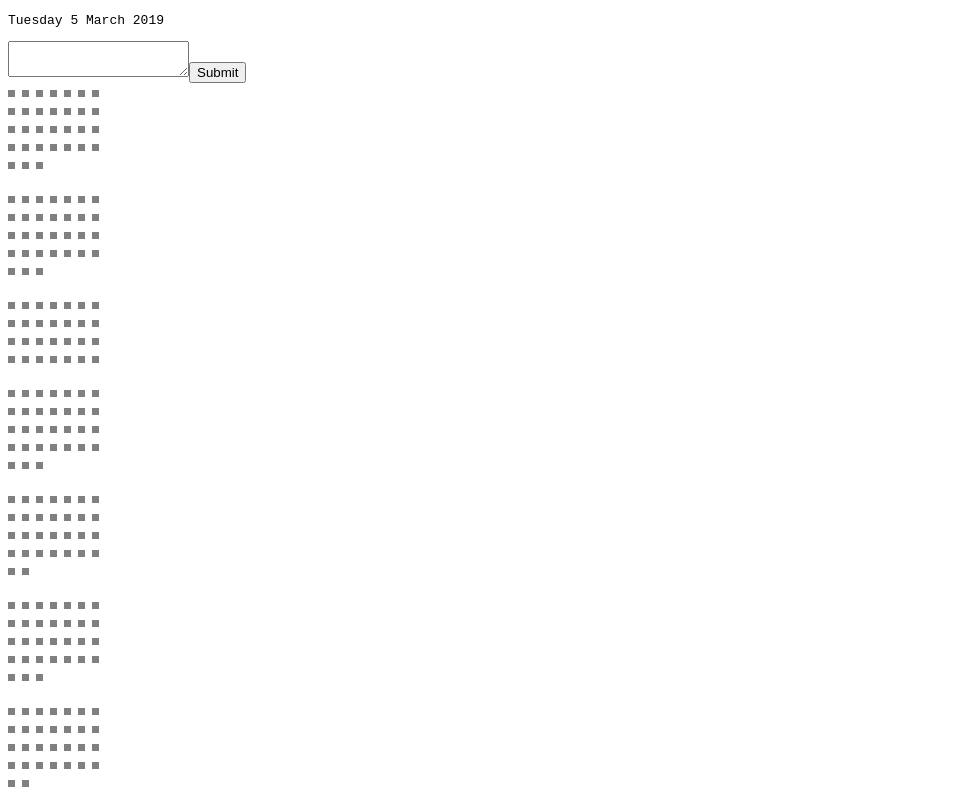
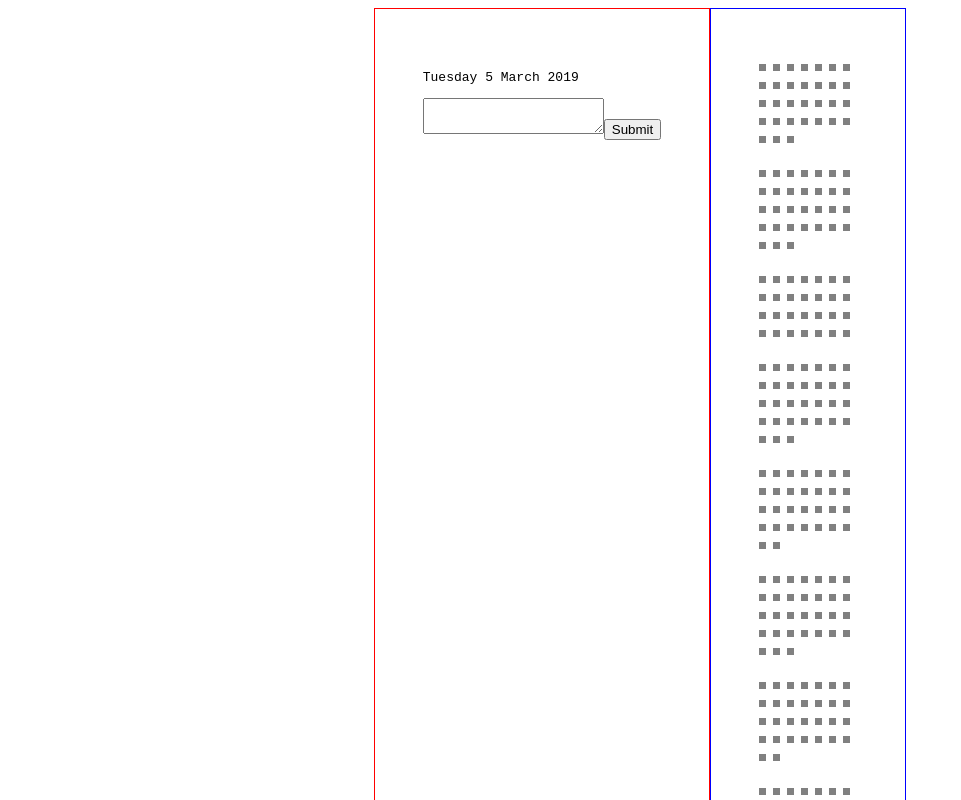
Before and after one commit to mikedevelops/today, a React (Vite) app in the folder packages/journal-client/: page / in a window 1280 px wide. Shown: the top 800 px of the page, without its empty margins (0-961 px from the left). Built offline with nearby package versions, Linux system fonts and the light colour scheme.

Commit message:
Some layout and CSS

```diff
--- a/packages/journal-client/src/components/App/App.jsx
+++ b/packages/journal-client/src/components/App/App.jsx
@@ -7,9 +7,13 @@ export class App extends React.Component {
     render () {
         return (
             <div className="app">
-                <Today date={new Date()}/>
-                <EntryContainer/>
-                <Calendar today={new Date(2019, 11, 31)}/>
+                <div className="main">
+                    <Today date={new Date()}/>
+                    <EntryContainer/>
+                </div>
+                <div className="sidebar">
+                    <Calendar today={new Date(2019, 11, 31)}/>
+                </div>
             </div>
         )
     }
--- a/packages/journal-client/src/index.html
+++ b/packages/journal-client/src/index.html
@@ -7,6 +7,25 @@
     <meta http-equiv="X-UA-Compatible" content="ie=edge">
     <title>Journal</title>
     <style>
+        #root {
+            display: flex;
+        }
+
+        .app {
+            display: flex;
+            margin: 0 auto;
+        }
+
+        .main {
+            border: 1px solid red;
+            padding: 3rem;
+        }
+
+        .sidebar {
+            border: 1px solid blue;
+            padding: 3rem;
+        }
+
         .calendar-day {
             display: inline-block;
             margin-right: 7px;
```
